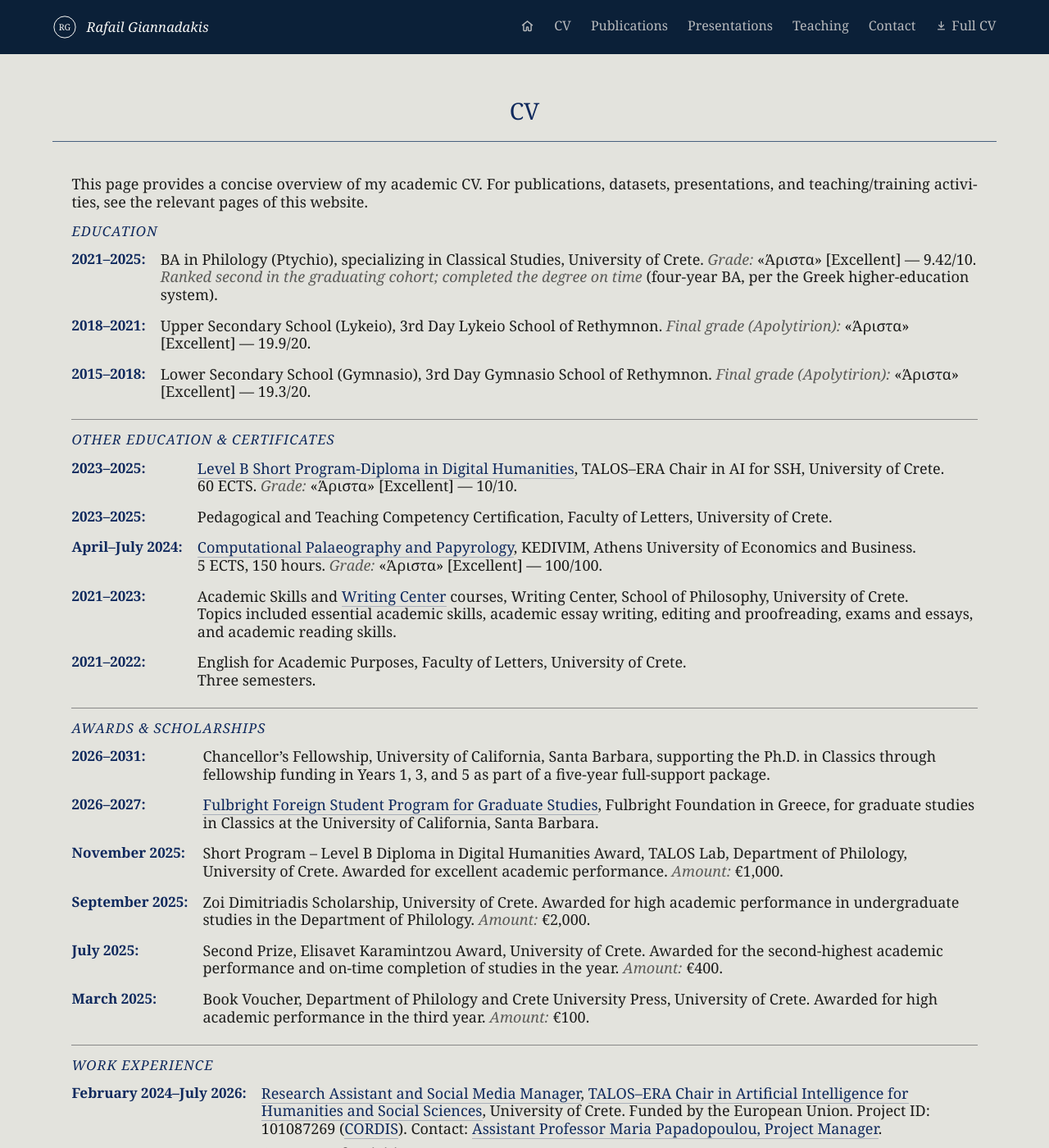
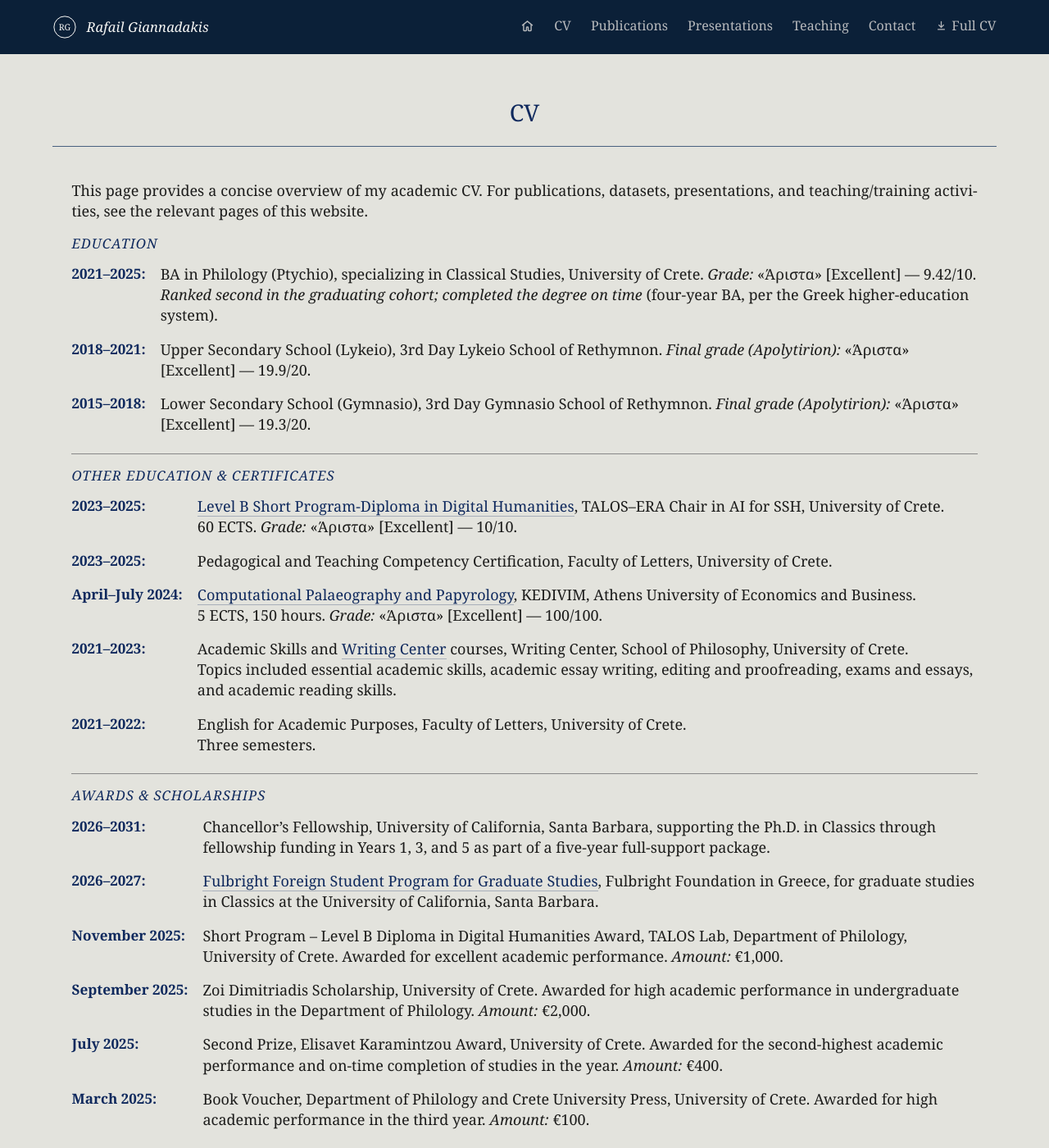
Before and after one commit to rgiannadakis/rgiannadakis.github.io, a Jekyll site: the page built from cv.md, in a window 1280 px wide and 1400 px high. Shown: the whole window at 82% size. Built offline with Jekyll 4.4.1, drawn with Linux system fonts in a browser that asks for light colours.

Commit message:
site updates

```diff
--- a/assets/css/style.css
+++ b/assets/css/style.css
@@ -24,7 +24,7 @@ body{
   color:var(--ink);
   font-family:var(--serif);
   font-size:19px;
-  line-height:1.2;
+  line-height:1.4;
   -webkit-font-smoothing:antialiased;
 }
 a{color:inherit;}
@@ -222,7 +222,7 @@ ul.tags li{
   font-size:0.95em;
 }
 .cv-description{ color:var(--ink); }
-.cv-description em{ font-style:italic; color:var(--ink-soft); }
+.cv-description em{ font-style:italic; }
 .cv-description ul{ margin:8px 0 0; padding-left:1.2em; }
 .cv-description li{ margin-bottom:0.3em; }
 .cv-description li::marker{ color:var(--accent); }
```
